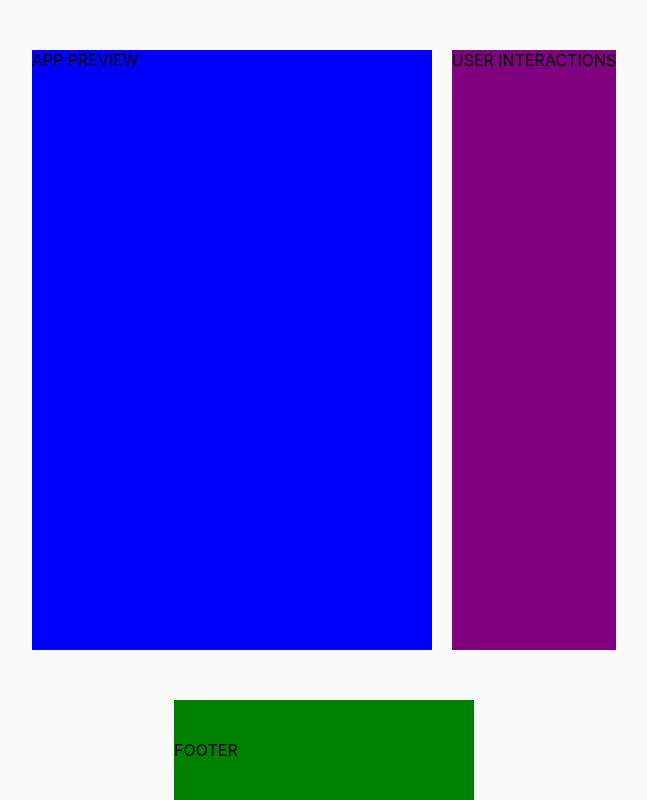
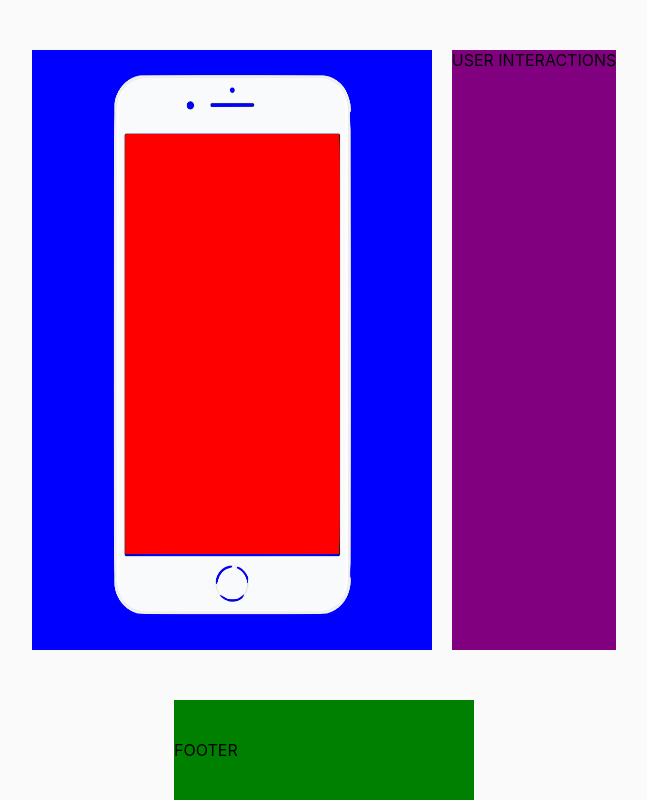
Before and after one commit to rafateruya/raftergram, a React (Create React App) app: page / in a window 1280 px wide. Shown: the whole page, without its empty margins (316-963 px from the left). Built offline with nearby package versions, Linux system fonts and the light colour scheme.

Commit message:
temp app preview

```diff
--- /dev/null
+++ b/src/assets/index.ts
@@ -0,0 +1,3 @@
+import iPhoneImage from './iphone.png';
+
+export const iPhone = iPhoneImage;
--- a/src/screens/Login/MainContent/AppPreview.tsx
+++ b/src/screens/Login/MainContent/AppPreview.tsx
@@ -1,5 +1,6 @@
 import React from 'react';
 import styled from 'styled-components';
+import { iPhone } from '../../../assets';
 // eslint-disable-next-line @typescript-eslint/no-empty-interface
 interface AppPreviewProps {}
 
@@ -9,6 +10,32 @@ const AppPreviewWrapper = styled.div`
   background: blue;
 `;
 
+const ImageWrapper = styled.div`
+  width: 100%;
+  height: 100%;
+  position: relative;
+`;
+const IphoneImage = styled.img`
+  position: relative;
+  top: 0;
+  bottom: 0;
+  width: 100%;
+  height: 100%;
+`;
+const AppImages = styled.div`
+  position: absolute;
+  top: 14%;
+  bottom: 16%;
+  left: 23%;
+  right: 23%;
+  background: red;
+`;
+
 export const AppPreview: React.FC<AppPreviewProps> = () => (
-  <AppPreviewWrapper>APP PREVIEW</AppPreviewWrapper>
+  <AppPreviewWrapper>
+    <ImageWrapper>
+      <AppImages />
+      <IphoneImage src={iPhone} alt="mobile device with some app images" />
+    </ImageWrapper>
+  </AppPreviewWrapper>
 );
--- a/src/screens/Login/MainContent/MainContent.tsx
+++ b/src/screens/Login/MainContent/MainContent.tsx
@@ -14,6 +14,7 @@ const MainContentContainer = styled.div`
     margin: 0px 10px;
   }
 `;
+
 export const MainContent: React.FC<MainContentProps> = () => (
   <MainContentContainer>
     <AppPreview />
```
Also changed, not shown: src/assets/iphone.png (added).
